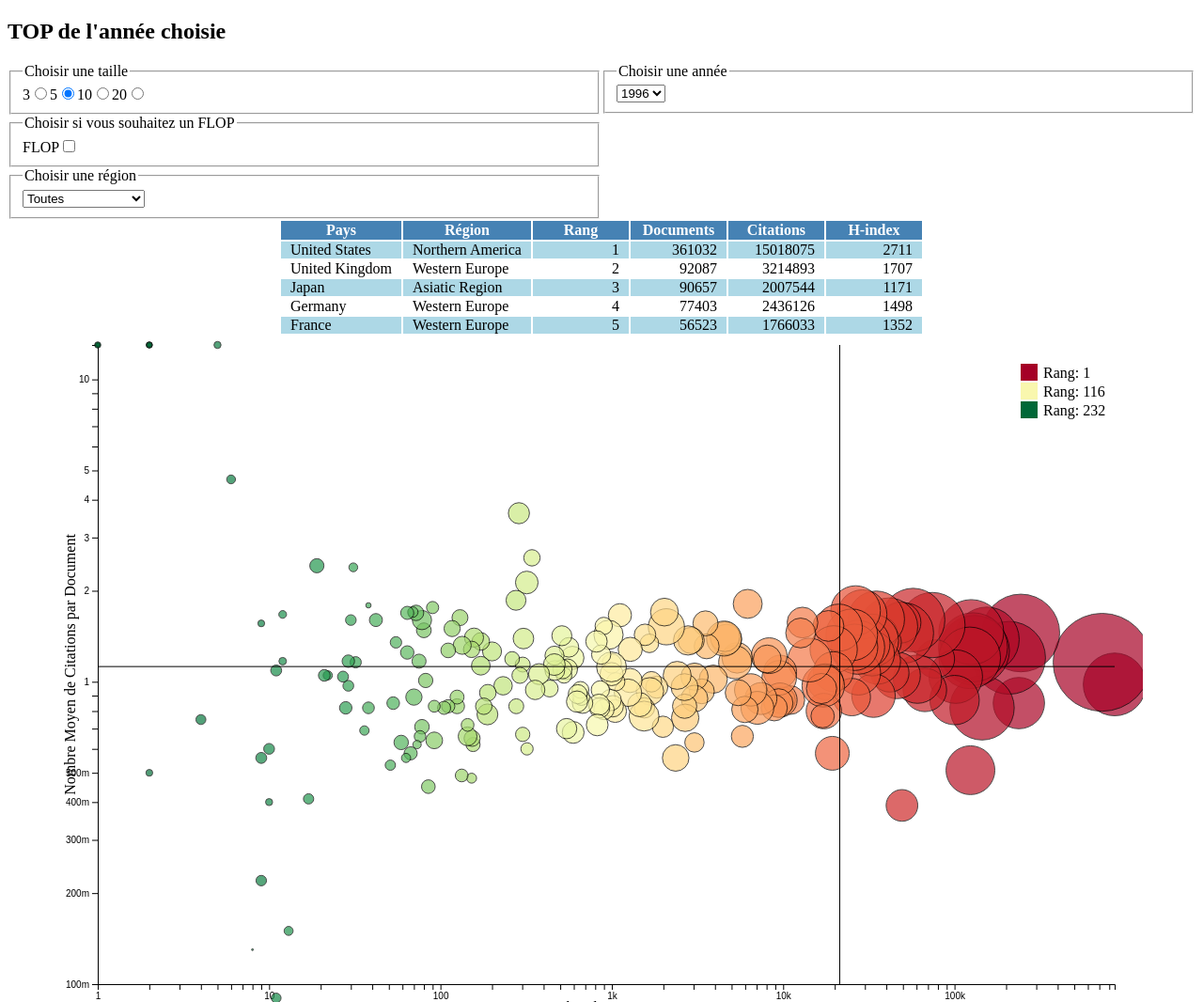
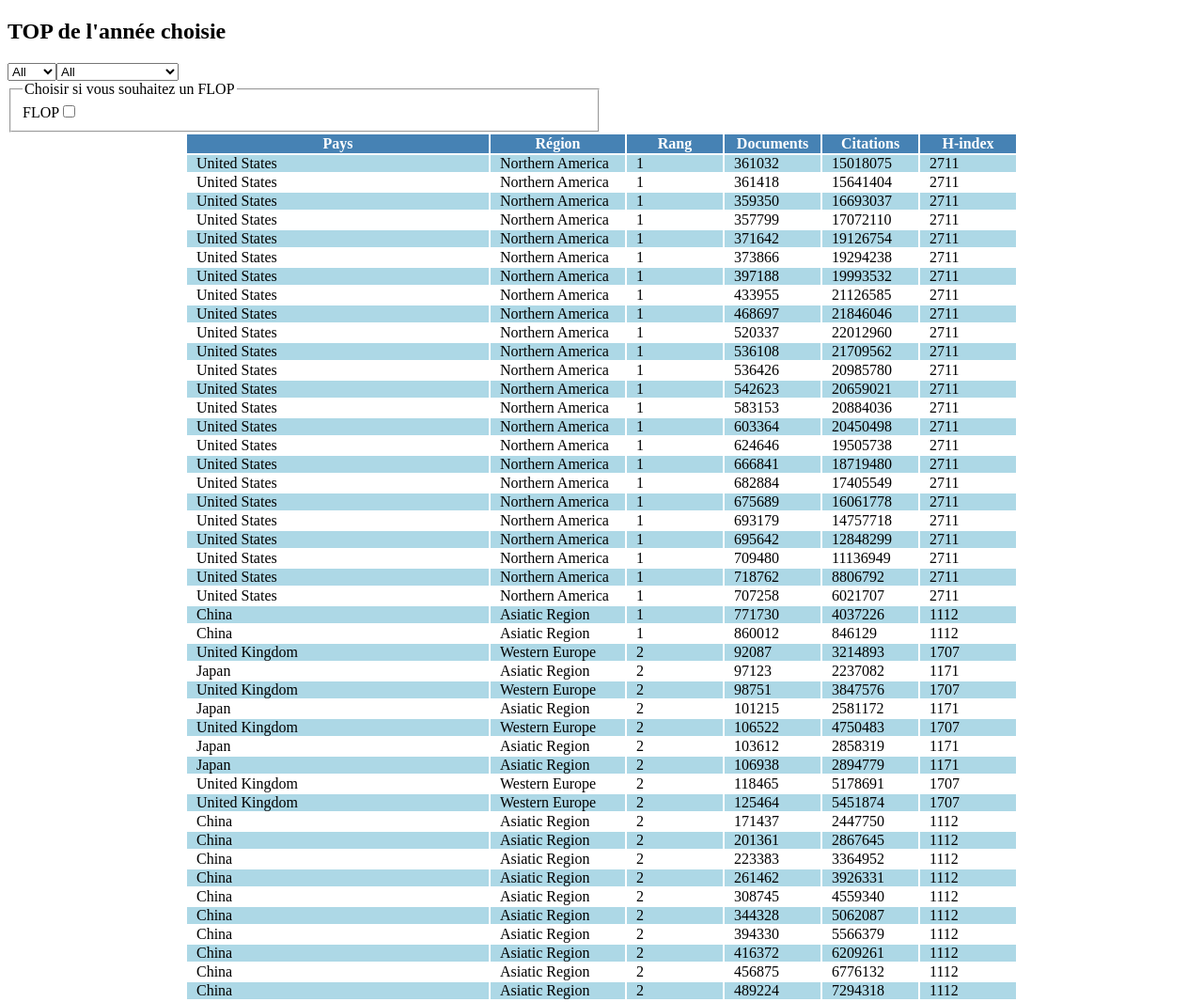
Before and after one commit to CharlesLambret/Rendu-TP1-Dataviz-HETIC, a plain HTML site: page index.html in a window 1280 px wide. Shown: the top 1066 px of the page at 94% size. Drawn offline with nearby package versions, Linux system fonts and the light colour scheme; files whose address does not match are found by name.

Commit message:
fusion des deux scripts

```diff
--- a/index.html
+++ b/index.html
@@ -30,8 +30,6 @@
         <div id="top" max-width="100vw"></div>
         <svg id="nuage" width="100vw" max-width="100%" height="90vh"></svg>
 
-        <script src="./js/index.js"></script>
-        <script src="./js/3js--base.js"></script>
-
+        <script src="./js/mergedscript.js"></script>
     </body>
 </html>
--- a/js/3js--base.js
+++ b/js/3js--base.js
@@ -147,18 +147,3 @@
 
 
 }
-
-/*------------------------Rendu-------------------------*/
-var filteredData = data.filter(d => d.Year === d3.max(data, d => d.Year));
-
-/*--------------- couleurs ----- */
-var colorScale = d3.scaleSequential(d3.interpolateRdYlGn)
-                   .domain([1, filteredData.length]);
-
-/*---------------  Échelles logarithmiques des axes ----- */
-var xScale = d3.scaleLog()
-               .domain(d3.extent(filteredData, d => d.Documents))
-               .range([0, width]);
-var yScale = d3.scaleLog()
-               .domain(d3.extent(filteredData, d => d.AverageCitations))
-               .range([height, 0]);
--- /dev/null
+++ b/js/mergedscript.js
@@ -0,0 +1,262 @@
+/*-------------------- Initialisation et chargement des données -------------------*/
+
+var data;
+var selectAnnee, selectRegion, tbody, svg, xScale, yScale, colorScale, checkboxFlop;
+
+function initialize() {
+    setupSelectors();
+    setupTableau();
+    setupNuagedePoints();
+    updateVisualizations();
+}
+
+function setupSelectors() {
+    // Creating selectors for year and region
+    selectAnnee = d3.select("#top").append("select")
+        .attr("id", "choix_annee")
+        .on("change", updateVisualizations);
+
+    selectAnnee.selectAll("option")
+        .data(["All"].concat(Array.from(new Set(data.map(d => d.Year)))))
+        .enter()
+        .append("option")
+        .attr("value", d => d)
+        .text(d => d);
+
+    selectRegion = d3.select("#top").append("select")
+        .attr("id", "choix_region")
+        .on("change", updateVisualizations);
+
+    selectRegion.selectAll("option")
+        .data(["All"].concat(Array.from(new Set(data.map(d => d.Region)))))
+        .enter()
+        .append("option")
+        .attr("value", d => d)
+        .text(d => d);
+
+    tbody = d3.select("#top").append("table").append("tbody");
+
+    // Creating a checkbox for FLOP selection
+    var form = d3.select("#top").append("form").attr("class", "choix");
+    var fieldset = form.append("fieldset");
+    fieldset.append("legend").text("Choisir si vous souhaitez un FLOP");
+
+    checkboxFlop = fieldset.append("label")
+        .text("FLOP")
+        .append("input")
+        .attr("type", "checkbox")
+        .attr("name", "flop")
+        .property("checked", false)
+        .on("change", updateVisualizations);
+}
+
+function setupTableau() {
+    // Creating the table structure for data visualization
+    var table = d3.select("#top").append("table");
+    table.append("thead")
+        .append("tr")
+        .selectAll("th")
+        .data(["Pays", "Région", "Rang", "Documents", "Citations", "H-index"])
+        .enter()
+        .append("th")
+        .text(d => d);
+
+    tbody = table.append("tbody");
+}
+
+function setupNuagedePoints(){
+    var filteredData = data.filter(d => d.Year === d3.max(data, d => d.Year));
+
+
+    var colorScale = d3.scaleSequential(d3.interpolateRdYlGn)
+                    .domain([1, filteredData.length]);
+
+
+
+    var margin = {top: 10, right: 30, bottom: 30, left: 40},
+    width = window.innerWidth * 0.90 - margin.left - margin.right,
+    height = window.innerHeight * 0.90 - margin.top - margin.bottom;
+
+
+    var svg = d3.select("#nuage")
+                .append("svg")
+                .attr("width", width + margin.left + margin.right)
+                .attr("height", height + margin.top + margin.bottom)
+                .append("g")
+                .attr("transform", "translate(" + margin.left + "," + margin.top + ")");
+
+
+    var xScale = d3.scaleLog()
+                    .domain([1, d3.max(filteredData, d => d.Documents)])
+                    .range([0, width]);
+    var yScale = d3.scaleLog()
+                    .domain([0.1, d3.max(filteredData, d => d.AverageCitations)])
+                    .range([height, 0]);
+
+    svg.append("g")
+        .attr("transform", "translate(0," + height + ")")
+        .call(d3.axisBottom(xScale));
+    svg.append("g")
+        .call(d3.axisLeft(yScale));
+
+
+    svg.append("text")
+    .attr("transform", "translate(" + (width / 2) + " ," + (height + margin.top + 20) + ")")
+    .style("text-anchor", "middle")
+    .text("Nombre de Documents");
+
+
+    svg.append("text")
+    .attr("transform", "rotate(-90)")
+    .attr("y", 0 - margin.left)
+    .attr("x", 0 - (height / 2))
+    .attr("dy", "1em")
+    .style("text-anchor", "middle")
+    .text("Nombre Moyen de Citations par Document");
+
+
+    svg.selectAll("circle")
+    .data(filteredData)
+    .enter()
+    .append("circle")
+    .attr("cx", d => xScale(d.Documents))
+    .attr("cy", d => yScale(d.AverageCitations))
+    .attr("r", d => Math.sqrt(d.Hindex))
+    .style("fill", d => colorScale(d.Rank))
+    .style("opacity", 0.7)
+    .style("stroke", "black")
+    .style("stroke-width", 1);
+
+
+    var meanDocuments = d3.mean(filteredData, d => d.Documents);
+    var meanCitations = d3.mean(filteredData, d => d.AverageCitations);
+
+    svg.append("line")
+        .attr("x1", xScale(meanDocuments))
+        .attr("x2", xScale(meanDocuments))
+        .attr("y1", 0)
+        .attr("y2", height)
+        .style("stroke", "black");
+
+    svg.append("line")
+        .attr("y1", yScale(meanCitations))
+        .attr("y2", yScale(meanCitations))
+        .attr("x1", 0)
+        .attr("x2", width)
+        .style("stroke", "black");
+
+
+    var tooltip = d3.select("body").append("div")
+                    .attr("class", "tooltip")
+                    .style("opacity", 0);
+
+    svg.selectAll("circle")
+        .on("mouseover", function(event, d) {
+            tooltip.transition()
+                .duration(200)
+                .style("opacity", .9);
+            tooltip.html(d.Country)
+                .style("left", (event.pageX) + "px")
+                .style("top", (event.pageY - 28) + "px");
+        })
+        .on("mouseout", function(d) {
+            tooltip.transition()
+                .duration(500)
+                .style("opacity", 0);
+        });
+
+        var legend = svg.append("g")
+                    .attr("class", "legend")
+                    .attr("transform", "translate(" + (width - 100) + ",20)");
+
+    legend.selectAll("rect")
+        .data([1, filteredData.length / 2, filteredData.length])
+        .enter()
+        .append("rect")
+        .attr("x", 0)
+        .attr("y", function(d, i) { return i * 20; })
+        .attr("width", 18)
+        .attr("height", 18)
+        .style("fill", function(d) { return colorScale(d); });
+
+    legend.selectAll("text")
+        .data([1, filteredData.length / 2, filteredData.length])
+        .enter()
+        .append("text")
+        .attr("x", 24)
+        .attr("y", function(d, i) { return i * 20 + 9; })
+        .attr("dy", ".35em")
+        .text(function(d) { return `Rang: ${Math.round(d)}`; });
+}
+
+function updateTableau() {
+    // Update the table with filtered data based on selections
+    var selectedYear = selectAnnee.node().value;
+    var selectedRegion = selectRegion.node().value;
+    var isFlop = checkboxFlop.node().checked;
+
+    var filteredData = data.filter(d => (selectedYear === "All" || d.Year.toString() === selectedYear) &&
+                                        (selectedRegion === "All" || d.Region === selectedRegion));
+
+    if (isFlop) {
+        filteredData.sort((a, b) => b.Rank - a.Rank);
+    } else {
+        filteredData.sort((a, b) => a.Rank - b.Rank);
+    }
+
+    var rows = tbody.selectAll("tr").data(filteredData);
+    rows.exit().remove();
+    rows.enter()
+        .append("tr")
+        .merge(rows)
+        .html(d => `<td>${d.Country}</td><td>${d.Region}</td><td>${d.Rank}</td><td>${d.Documents}</td><td>${d.Citations}</td><td>${d.Hindex}</td>`);
+}
+
+function updateNuagedePoints() {
+    var filteredData = data.filter(function(d) {
+        return true;
+    });
+
+    xScale.domain([d3.min(filteredData, d => d.Documents), d3.max(filteredData, d => d.Documents)]);
+    yScale.domain([d3.min(filteredData, d => d.AverageCitations), d3.max(filteredData, d => d.AverageCitations)]);
+
+    var circles = svg.selectAll("circle").data(filteredData);
+
+    circles.enter().append("circle") // Add attributes similar to setup
+        .attr("cx", d => xScale(d.Documents))
+        .attr("cy", d => yScale(d.AverageCitations))
+        .attr("r", d => Math.sqrt(d.Hindex))
+        .style("fill", d => colorScale(d.Rank));
+
+    circles.transition().duration(500)
+        .attr("cx", d => xScale(d.Documents))
+        .attr("cy", d => yScale(d.AverageCitations))
+        .attr("r", d => Math.sqrt(d.Hindex))
+        .style("fill", d => colorScale(d.Rank));
+
+    circles.exit().remove();
+}
+
+function updateVisualizations() {
+    updateTableau();
+    updateNuagedePoints();
+}
+
+d3.csv("./data/scimagojr.csv", function(d) {
+    return {
+        Year: parseInt(d.Year),
+        Rank: parseInt(d.Rank),
+        Country: d.Country,
+        Documents: parseInt(d.Documents),
+        Citations: parseInt(d.Citations),
+        Region: d.Region,
+        Hindex: parseInt(d["H index"]),
+        AverageCitations: parseFloat(d["Citations per document"])
+    };
+}).then(function(loadedData) {
+    d3.select("head").append("title").text("Base travail d3js");
+    d3.select("#top").append("h2").text("TOP de l'année choisie");
+
+    data = loadedData;
+    initialize();
+});
```
Also changed, not shown: data/scimagojr.csv (renamed from scimagojr.csv).
